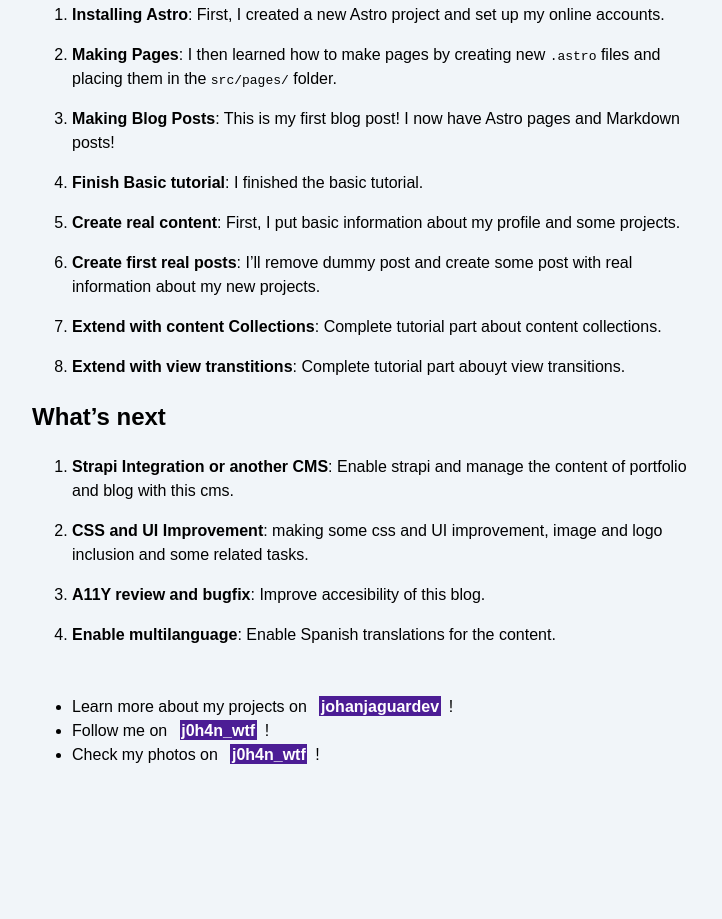
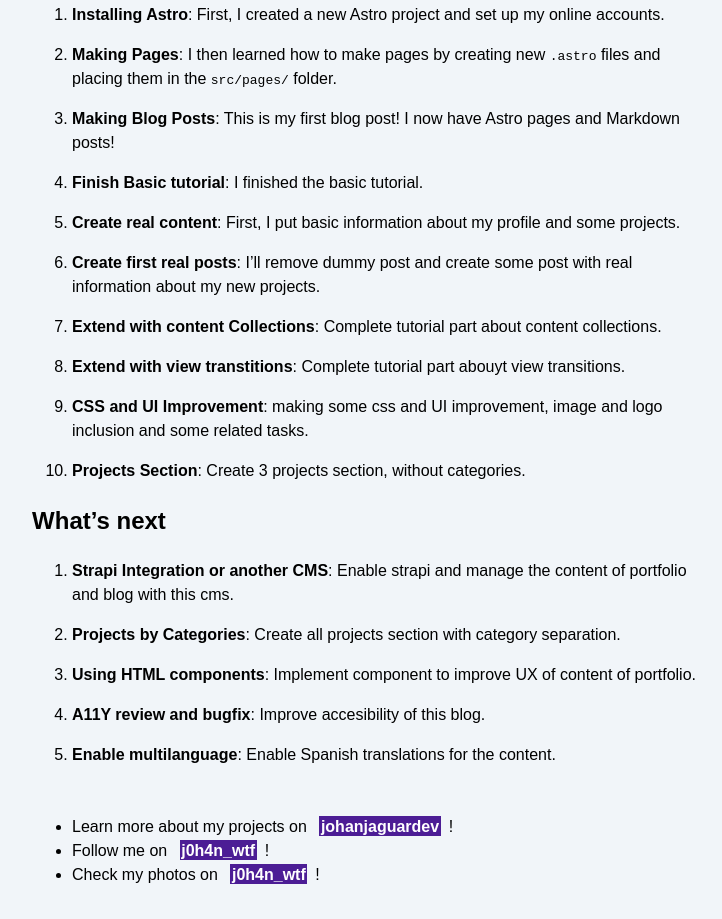
Before and after one commit to johanjaguardev/JohanWTF-Portfolio---Astro-Project, an Astro site: page /posts/post-1 in a window 1280 px wide. Shown: the part 1857-2776 px from the top of the page, without its empty margins (268-990 px from the left). Before the commit the page ends 2656 px from the top, so only its background shows below. Built offline with nearby package versions, Linux system fonts and the light colour scheme; Astro itself is replaced by a stand-in of ours.

Commit message:
update post of astro portfolio

```diff
--- a/src/content/posts/post-1.md
+++ b/src/content/posts/post-1.md
@@ -45,13 +45,19 @@ Stay tuned for updates on my journey, insights into the tech stack I'm using, an
 
 8. **Extend with view transtitions**: Complete tutorial part abouyt view transitions.
 
+9. **CSS and UI Improvement**: making some css and UI improvement, image and logo inclusion and some related tasks.
+
+10. **Projects Section**: Create 3 projects section, without categories.
+
+
 ## What's next
-
 
 1. **Strapi Integration or another CMS**: Enable strapi and manage the content of portfolio and blog with this cms.
 
-2. **CSS and UI Improvement**: making some css and UI improvement, image and logo inclusion and some related tasks.
+2. **Projects by Categories**: Create all projects section with category separation.
 
-3. **A11Y review and bugfix**: Improve accesibility of this blog.
+3. **Using HTML components**: Implement component to improve UX of content of portfolio.
 
-4. **Enable multilanguage**: Enable Spanish translations for the content.
+4. **A11Y review and bugfix**: Improve accesibility of this blog.
+
+5. **Enable multilanguage**: Enable Spanish translations for the content.
```
